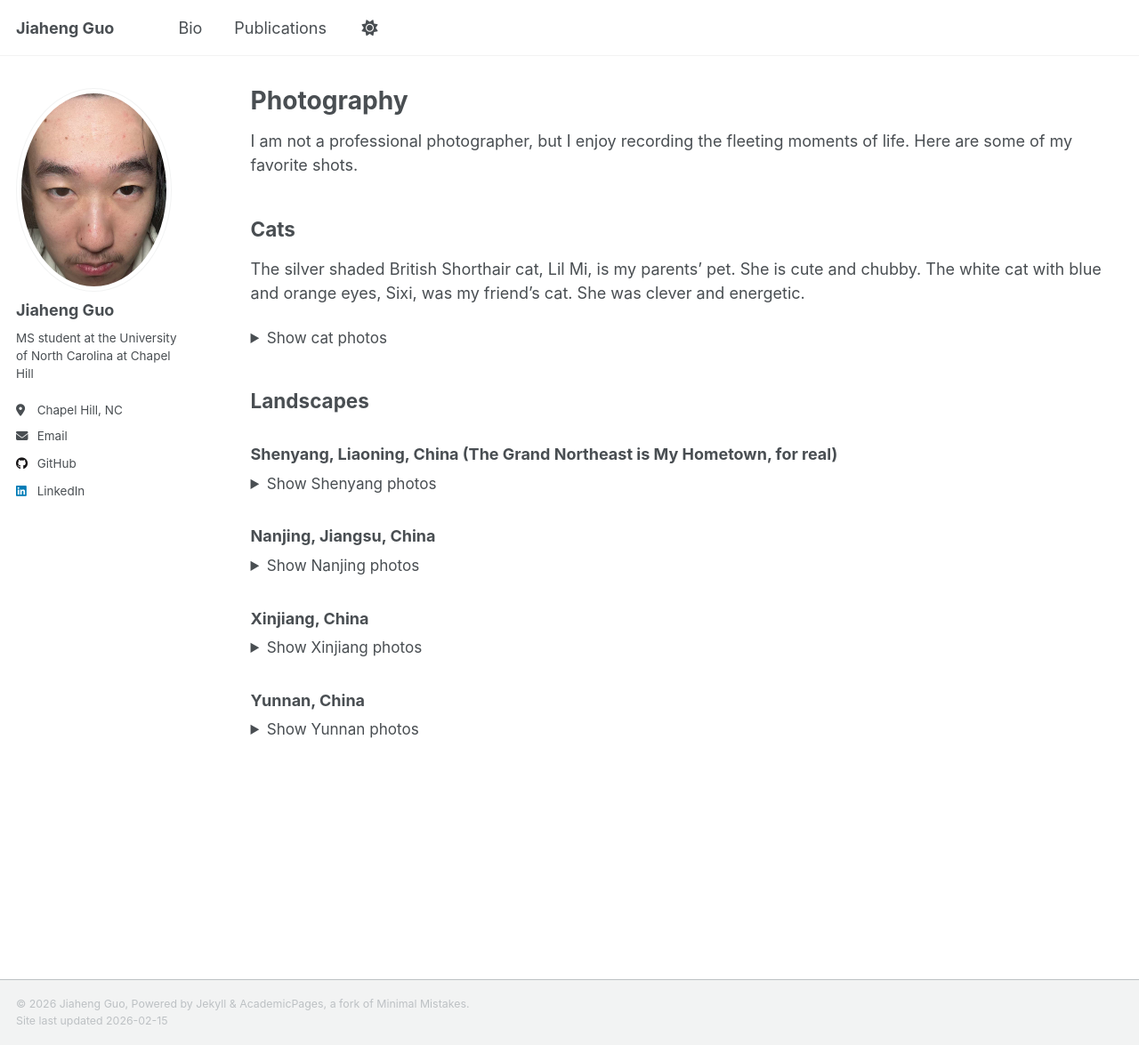
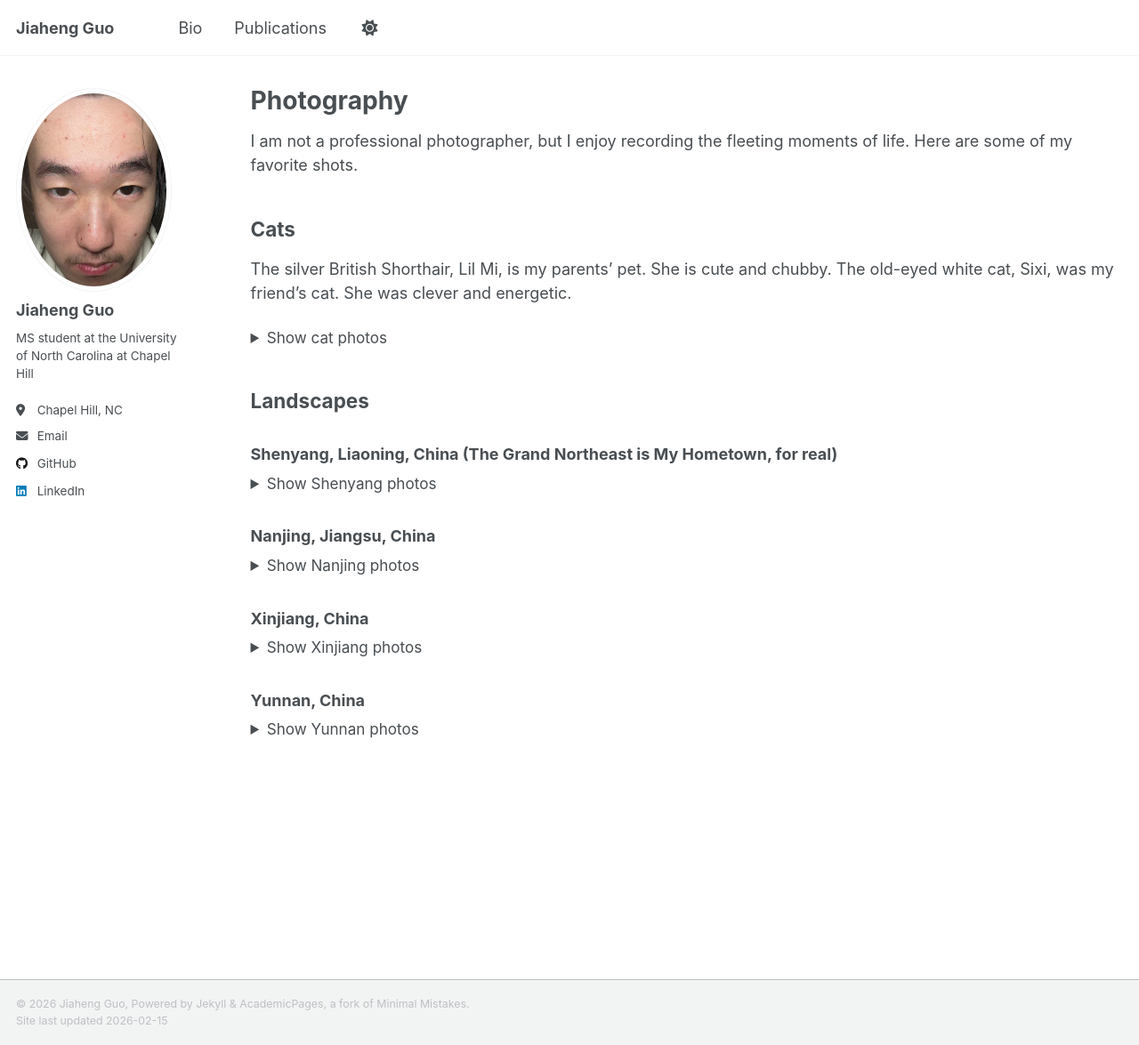
Before and after one commit to jiaheng-guo/jiaheng-guo.github.io, a Jekyll site: the page built from _pages/photography.md, in a window 1280 px wide and 1175 px high. Shown: the whole window at 89% size. Built offline with Jekyll 4.4.1, drawn with Linux system fonts in a browser that asks for light colours; a script that is not in the unit is left out.

Commit message:
update photography

```diff
--- a/_pages/photography.md
+++ b/_pages/photography.md
@@ -11,7 +11,7 @@ I am not a professional photographer, but I enjoy recording the fleeting moments
 
 ## Cats
 
-The silver shaded British Shorthair cat, Lil Mi,  is my parents' pet. She is cute and chubby. The white cat with blue and orange eyes, Sixi, was my friend's cat. She was clever and energetic.
+The silver British Shorthair, Lil Mi, is my parents' pet. She is cute and chubby. The old-eyed white cat, Sixi, was my friend's cat. She was clever and energetic.
 
 <details style="margin: 8px 0 16px 0;">
 <summary style="cursor: pointer; font-size: 0.95em;">Show cat photos</summary>
```
